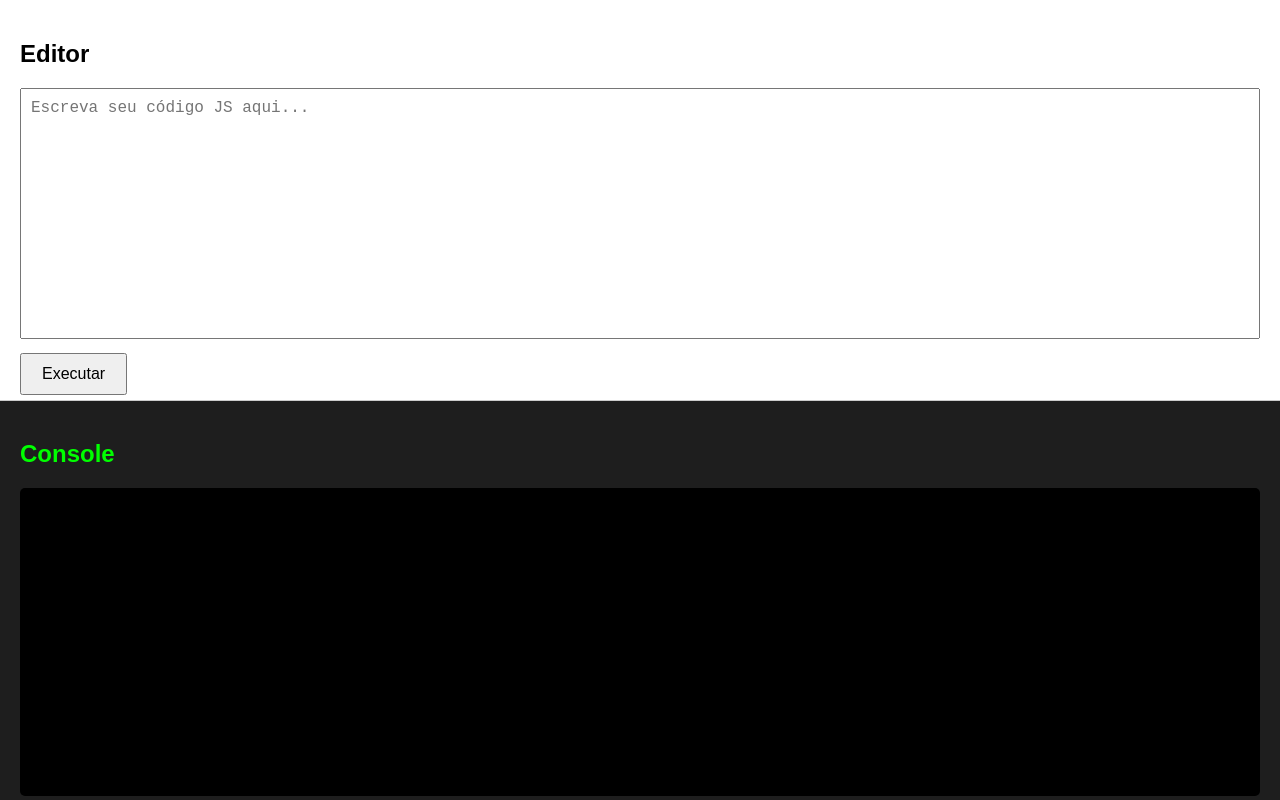
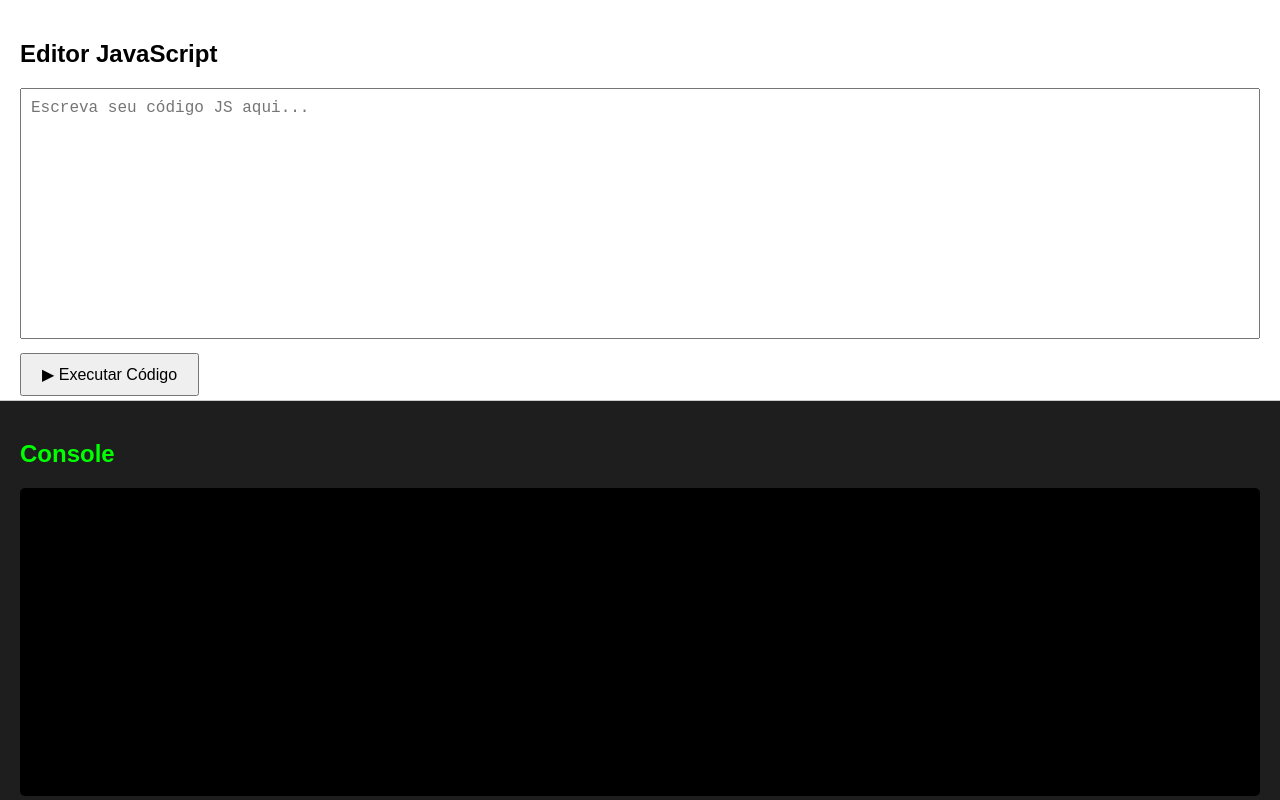
Before and after one commit to eng-pablo-tec/IDE_javascript, a plain HTML site: page index.html in a window 1280 px wide. Drawn offline with Linux system fonts and the light colour scheme.

Commit message:
Revise editor title and button in index.html
Updated the editor title and button text.

```diff
--- a/index.html
+++ b/index.html
@@ -8,9 +8,9 @@
 <body>
   <div class="container">
     <div class="editor-panel">
-      <h2>Editor</h2>
+      <h2>Editor JavaScript</h2>
       <textarea id="code" placeholder="Escreva seu código JS aqui..."></textarea>
-      <button onclick="executarCodigo()">Executar</button>
+      <button onclick="executarCodigo()">▶ Executar Código</button>
     </div>
     <div class="console-panel">
       <h2>Console</h2>
```
